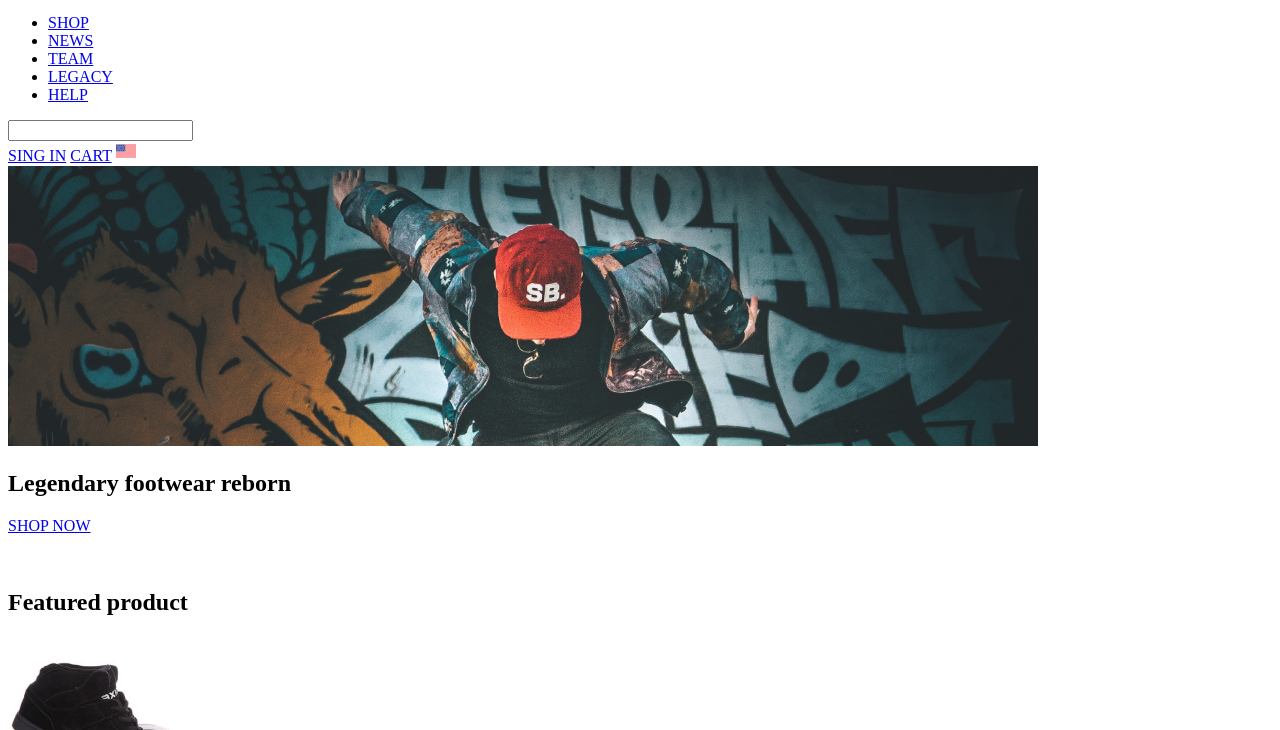
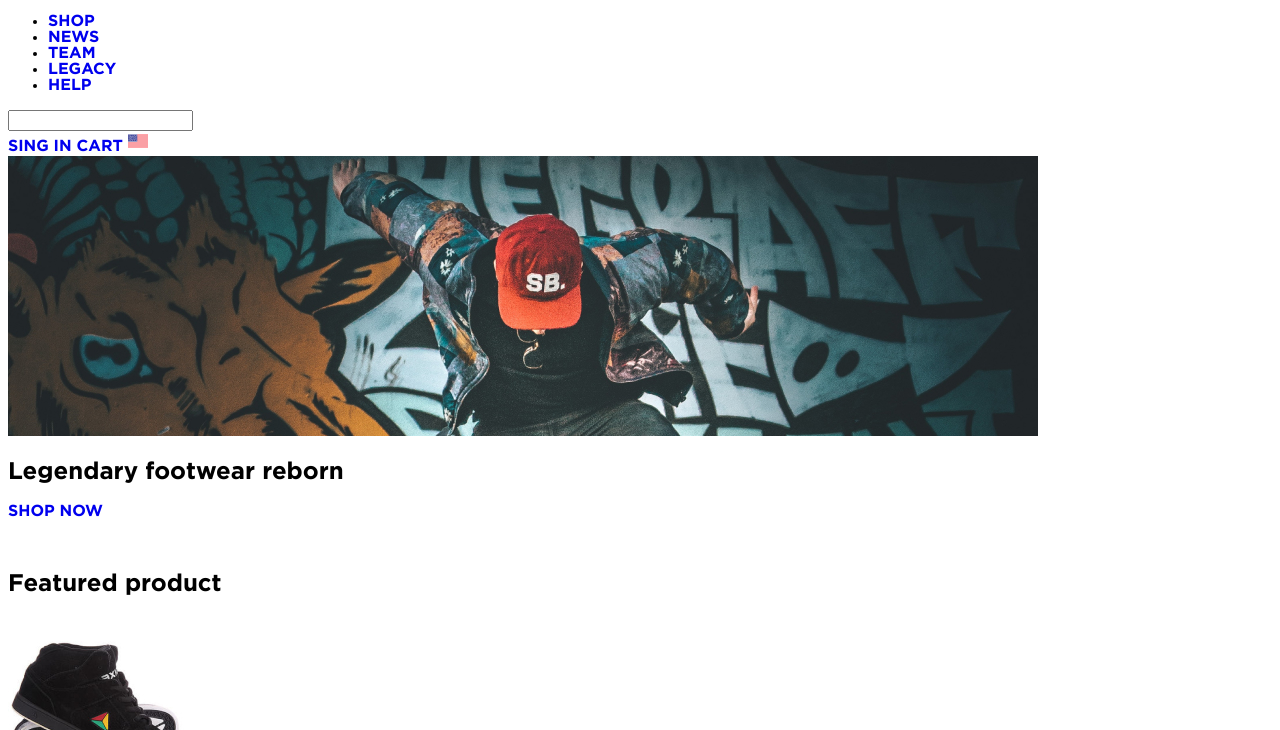
Before and after one commit to WebHeroSchool/Project_Axion, a plain HTML site: page index.html in a window 1280 px wide. Shown: the part 70-800 px from the top of the page. Drawn offline with Linux system fonts and the light colour scheme.

Commit message:
connnect font.css and style.css

```diff
--- a/css/style.css
+++ b/css/style.css
@@ -1,4 +1,4 @@
-/*body {
+body {
 	font-family: 'GothamPro Bold';
 }
 
@@ -12,4 +12,4 @@ a {
 
 .main__slider_container {
 	max-width: 1030px;
-}*/
+}
--- a/index.html
+++ b/index.html
@@ -3,8 +3,8 @@
 <head>
 	<meta charset="UTF-8">
 	<title>Project_Axion</title>
-<!-- 	<link rel="stylesheet" href="css/font.css">
-	<link rel="stylesheet" href="css/style.css"> -->
+	<link rel="stylesheet" href="css/font.css">
+	<link rel="stylesheet" href="css/style.css">
 
 </head>
 <body>
```
